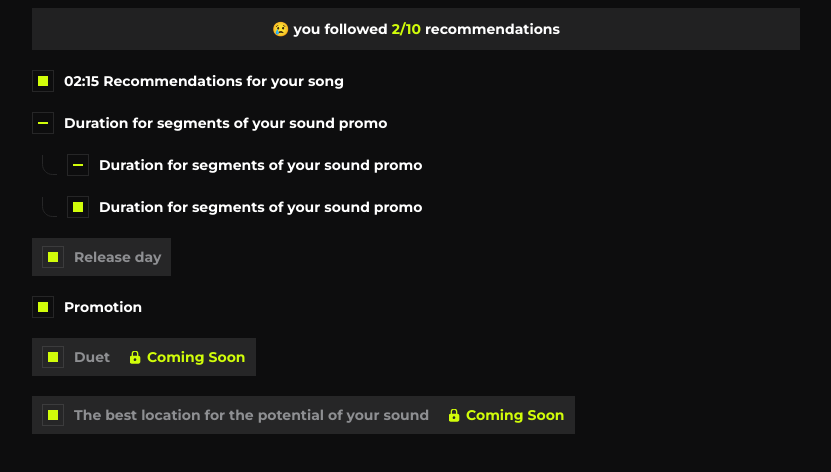
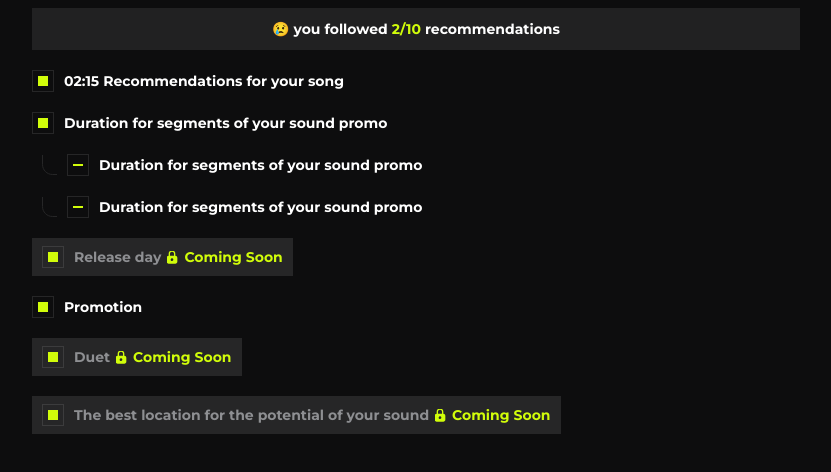
Before and after one commit to vladyslavZinchenko77/flai, a React (Vite) app: page / in a window 1280 px wide. Shown: the part 1628-2100 px from the top of the page, without its empty margins (111-942 px from the left). Built offline with nearby package versions, Linux system fonts and the light colour scheme.

Commit message:
finished a store

```diff
--- a/src/pages/GeneralPage/components/RecommendationsSection/BaseTab/BaseTab.jsx
+++ b/src/pages/GeneralPage/components/RecommendationsSection/BaseTab/BaseTab.jsx
@@ -1,8 +1,11 @@
+
+import React from 'react'
 import { useState } from 'react'
 import styled from 'styled-components'
 import CheckBoxCustom from '../../../../../components/Common/CheckBoxCustom/CheckBoxCustom'
 import CustomText from '../../../../../components/Common/CustomText/CustomText'
 import SvgIcon from '../../../../../components/Common/SvgIcon/SvgIcon'
+import {useRecomendationsList } from "../../../../../store/store"
 
 const FollowRecomendationsContainer = styled.div`
   padding: 10px 0;
@@ -49,7 +52,8 @@ const RecomendationItemNoActive = styled.div`
 `
 
 const BaseTab = () => {
-  const [isShowDuration, setIsShowDuration] = useState(true)
+
+  const { recomendations } = useRecomendationsList();
 
   return (
     <>
@@ -62,82 +66,40 @@ const BaseTab = () => {
         </FollowRecomendations>
       </FollowRecomendationsContainer>
       <RecomendationsGroup>
-        <Recomendation>
+        {recomendations.map((recomendation, index) => (
+          <Recomendation key={index}>
+            {recomendation.isOpen ? (
               <RecomendationItem>
                 <CheckBoxCustom margin={'0 10px 0 0'} defaultChecked={false} />
                 <CustomText color="#FFFFFF">
-              02:15 Recommendations for your song
+                  {recomendation.main}
                 </CustomText>
               </RecomendationItem>
-        </Recomendation>
-        <Recomendation>
-          <RecomendationItem>
-            <CheckBoxCustom margin={'0 10px 0 0'} defaultChecked={true} />
-            <CustomText color="#FFFFFF">
-              Duration for segments of your sound promo
-            </CustomText>
-          </RecomendationItem>
-          <RecomendationSubItem>
-            <SvgIcon name="subitem-line" margin={'0 10px 0 10px'} />
-            <CheckBoxCustom margin={'0 10px 0 0'} defaultChecked={true} />
-
-            <CustomText color="#FFFFFF">
-              Duration for segments of your sound promo
-            </CustomText>
-          </RecomendationSubItem>
-          <RecomendationSubItem>
-            <SvgIcon name="subitem-line" margin={'0 10px 0 10px'} />
-            <CheckBoxCustom margin={'0 10px 0 0'} defaultChecked={false} />
-
-            <CustomText color="#FFFFFF">
-              Duration for segments of your sound promo
-            </CustomText>
-          </RecomendationSubItem>
-        </Recomendation>
-        <Recomendation>
+            ) : (
               <RecomendationItemNoActiveWrap>
                 <RecomendationItemNoActive>
                   <CheckBoxCustom margin={'0 10px 0 0'} />
                   <CustomText fontsize="12px" color="#8E8F92">
-                Release day
+                    {recomendation.main}
                   </CustomText>
-            </RecomendationItemNoActive>
-          </RecomendationItemNoActiveWrap>
-        </Recomendation>
-        <Recomendation>
-          <RecomendationItem>
-            <CheckBoxCustom margin={'0 10px 0 0'} />
-            <CustomText color="#FFFFFF">Promotion</CustomText>
-          </RecomendationItem>
-        </Recomendation>
-        <Recomendation>
-          <RecomendationItemNoActiveWrap>
-            <RecomendationItemNoActive>
-              <CheckBoxCustom margin={'0 10px 0 0'} />
-              <CustomText fontsize="12px" color="#8E8F92">
-                Duet
-              </CustomText>
-              <SvgIcon name={'lock'} margin={'0 6px 0 20px'} />
+                  <SvgIcon name="lock" margin="0 6px" />
                   <CustomText fontsize="12px" color="#D1FD0A">
                     Coming Soon
                   </CustomText>
                 </RecomendationItemNoActive>
               </RecomendationItemNoActiveWrap>
+            )}
+            {recomendation.secondary && recomendation.secondary.map((secondary, index) => (
+              <RecomendationSubItem key={index}>
+                <SvgIcon name="subitem-line" margin={'0 10px 0 10px'} />
+                <CheckBoxCustom margin={'0 10px 0 0'} defaultChecked={true} />
+                <CustomText color="#FFFFFF">
+                  {secondary}
+                </CustomText>
+              </RecomendationSubItem>
+            ))}
           </Recomendation>
-        <Recomendation>
-          <RecomendationItemNoActiveWrap>
-            <RecomendationItemNoActive>
-              <CheckBoxCustom margin={'0 10px 0 0'} />
-              <CustomText fontsize="12px" color="#8E8F92">
-                The best location for the potential of your sound
-              </CustomText>
-              <SvgIcon name={'lock'} margin={'0 6px 0 20px'} />
-              <CustomText fontsize="12px" color="#D1FD0A">
-                Coming Soon
-              </CustomText>
-            </RecomendationItemNoActive>
-          </RecomendationItemNoActiveWrap>
-        </Recomendation>
+        ))}
       </RecomendationsGroup>
     </>
   )
```
Lines whose indentation alone changed are shown as unchanged.
